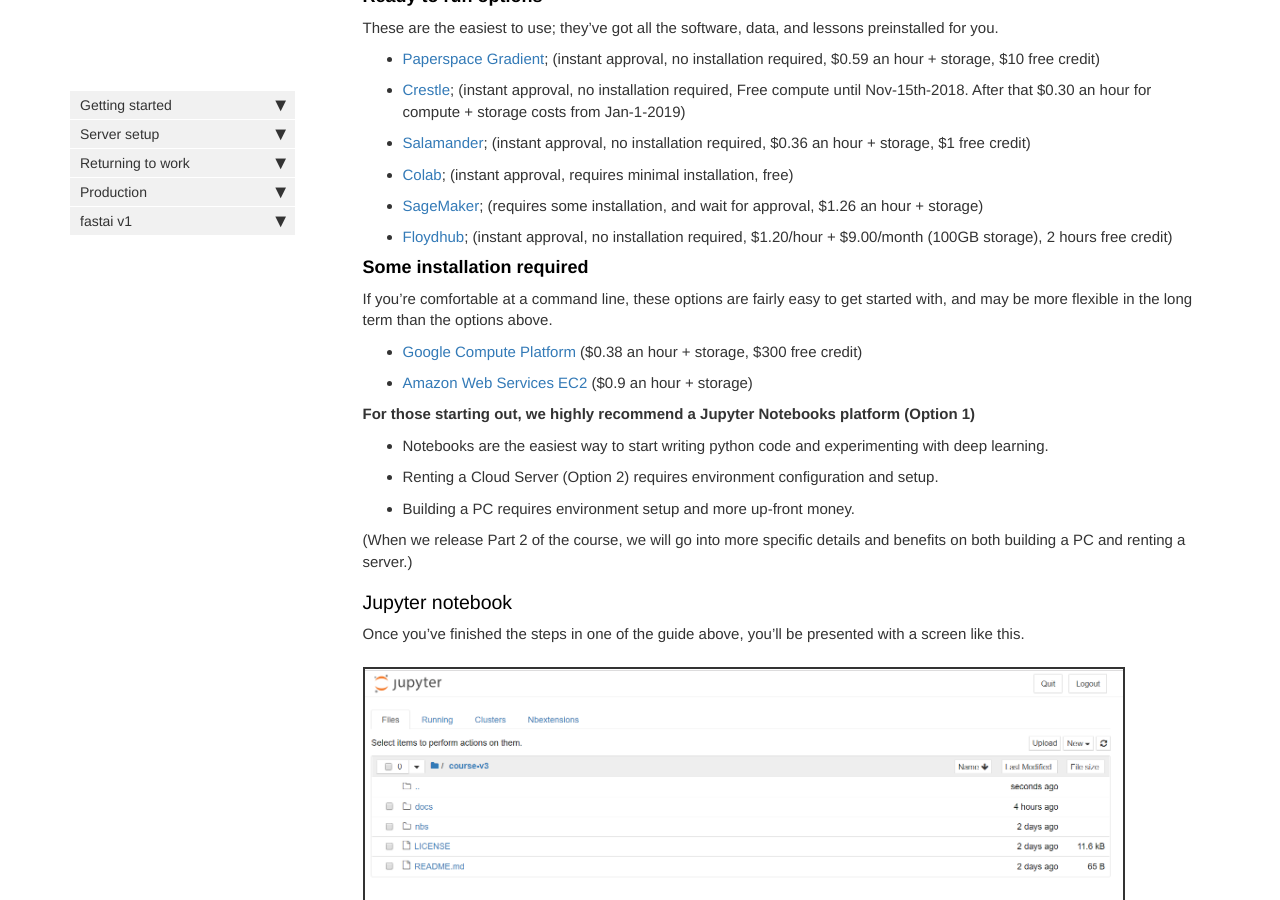
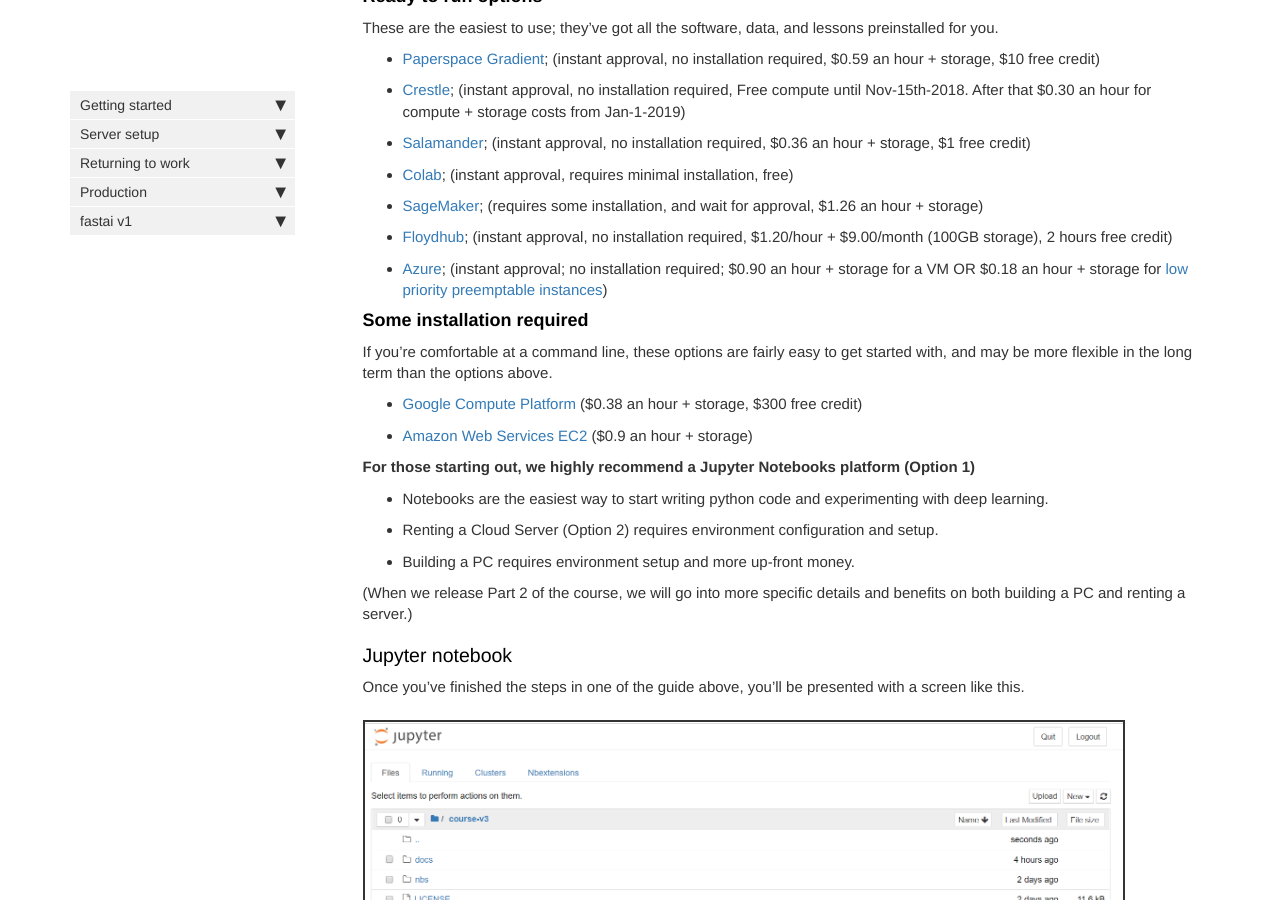
Before and after one commit to tamersalama/course-v3, a Jekyll site: the page built from docs/index.md, in a window 1280 px wide and 900 px high, scrolled down 881 px. Built offline with Jekyll 4.4.1, drawn with Linux system fonts in a browser that asks for light colours; nearby versions of some CDN libraries; comment, search, counter and statistics services are not loaded.

Commit message:
Add Azure in index page (#144)

```diff
--- a/docs/index.md
+++ b/docs/index.md
@@ -26,6 +26,7 @@
 - [Colab](/start_colab.html); (instant approval, requires minimal installation, free)
 - [SageMaker](/start_sagemaker.html); (requires some installation, and wait for approval, $1.26 an hour + storage)
 - [Floydhub](/start_floydhub.html); (instant approval, no installation required, $1.20/hour + $9.00/month (100GB storage), 2 hours free credit)
+- [Azure](/start_azure.html); (instant approval; no installation required; $0.90 an hour + storage for a VM OR $0.18 an hour + storage for [low priority preemptable instances](https://docs.microsoft.com/azure/virtual-machine-scale-sets/virtual-machine-scale-sets-use-low-priority))
 
 #### Some installation required
 
```
